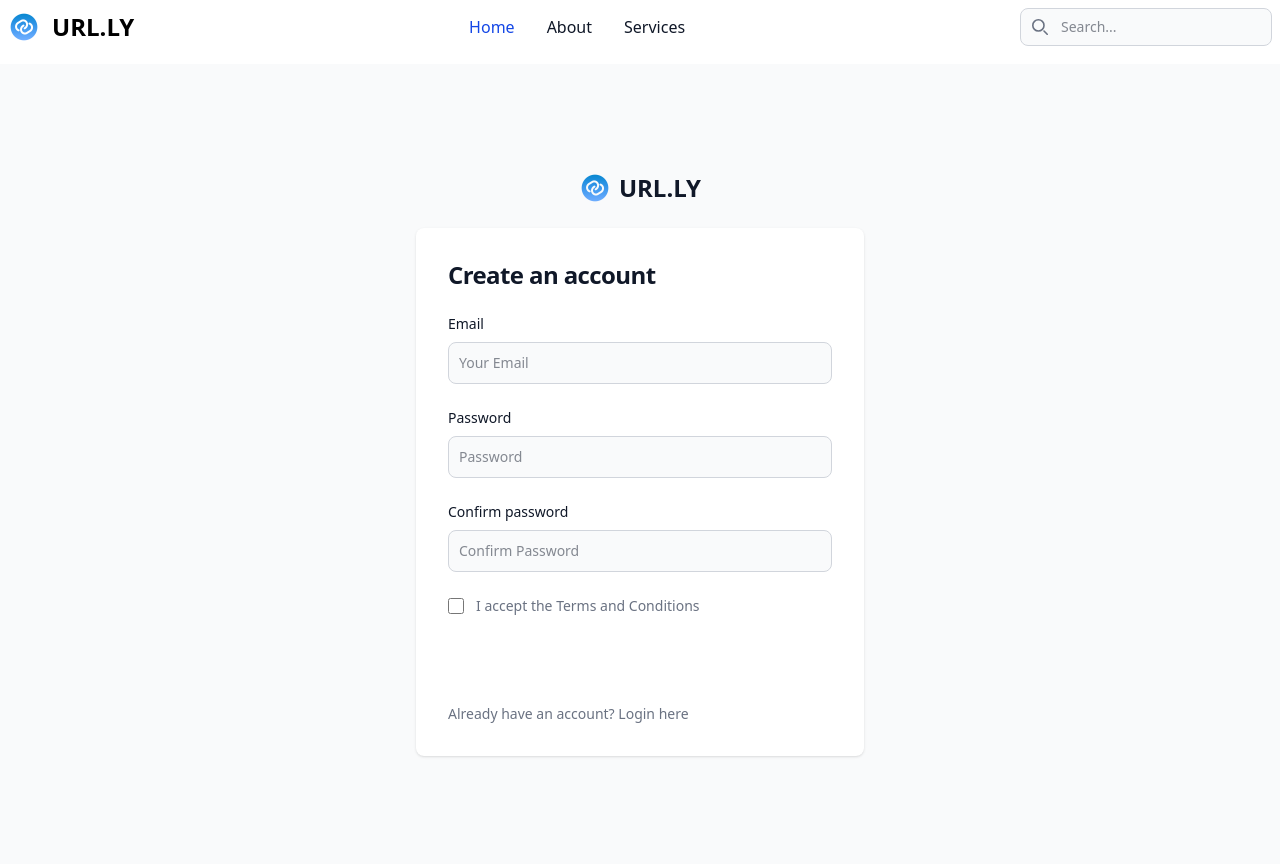
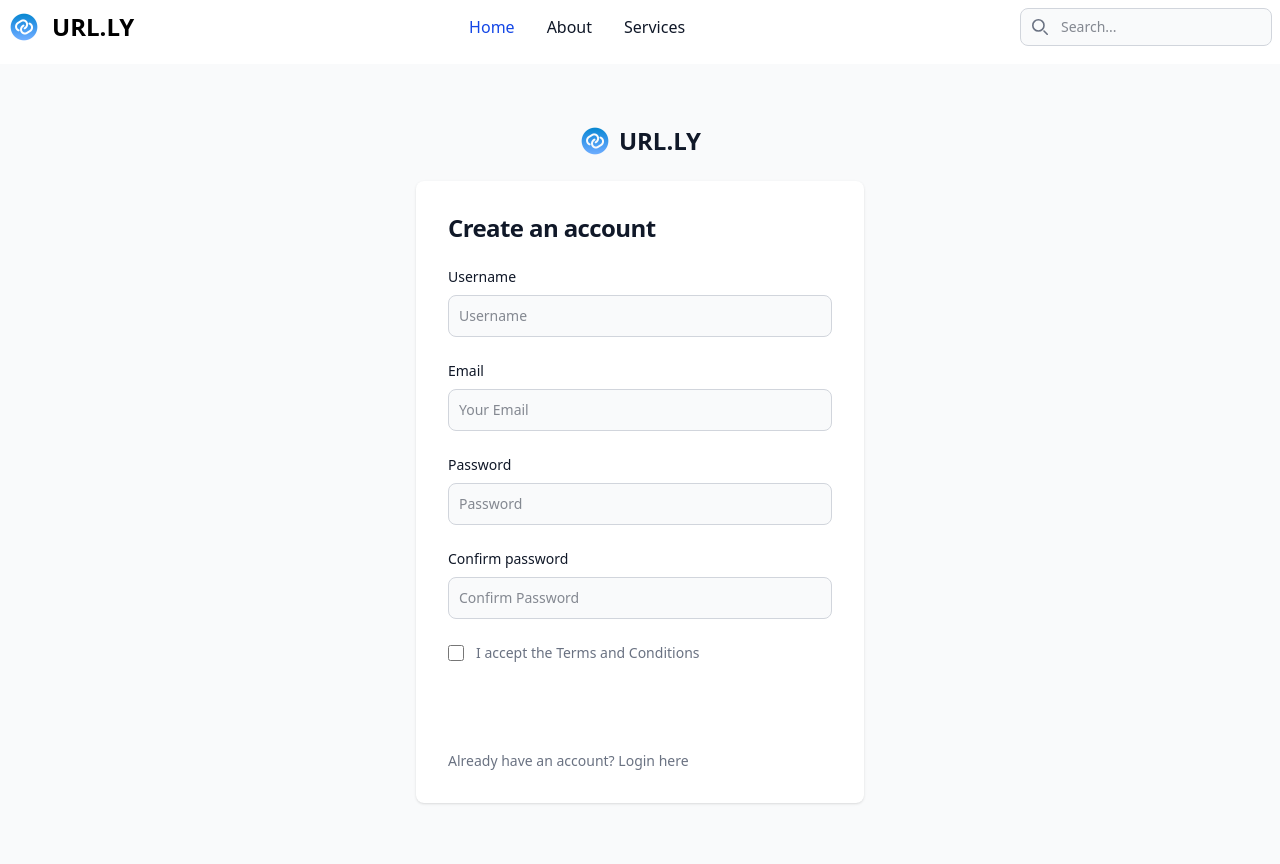
Before and after one commit to Prabhatsingh001/URL.ly, a Django app: page /signup/ in a window 1280 px wide. Run offline with Django 5.2, Linux system fonts and the light colour scheme; some libraries are stand-ins or nearby versions.

Commit message:
functionality improvement

```diff
--- a/UrlShortner/Auth/models.py
+++ b/UrlShortner/Auth/models.py
@@ -8,6 +8,12 @@ class CustomUser(AbstractUser):
     email = models.EmailField(_("email address"), unique=True)
     phone_number = models.CharField(max_length=15, blank=True, null=True)
     date_of_birth = models.DateField(blank=True, null=True)
+    created_at = models.DateTimeField(auto_now_add=True)
+    updated_at = models.DateTimeField(auto_now=True)
+    last_login = models.DateTimeField(auto_now=True)
+    is_active = models.BooleanField(default=True)
+    is_staff = models.BooleanField(default=False)
+    is_verified = models.BooleanField(default=False)
 
     USERNAME_FIELD = "email"
     REQUIRED_FIELDS = ["username"]
--- a/UrlShortner/Auth/templates/signup.html
+++ b/UrlShortner/Auth/templates/signup.html
@@ -3,7 +3,7 @@
 
 
 {% block content %}
-<section class="bg-gray-50 dark:bg-gray-900">
+<section class="bg-gray-50 dark:bg-gray-300">
     <div class="flex flex-col items-center justify-center px-6 py-8 mx-auto md:h-screen lg:py-0">
         <a href="#" class="flex items-center mb-6 text-2xl font-semibold text-gray-900 dark:text-white">
             <img class="w-8 h-8 mr-2" src="{%static "logo.png" %}" alt="logo">
@@ -15,6 +15,10 @@
                 <form class="space-y-4 md:space-y-6" method="post">
                     {% csrf_token %}
                     <div>
+                        <label for="username" class="block mb-2 text-sm font-medium text-gray-900 dark:text-white">Username</label>
+                        <input type="text" name="username" id="username" class="bg-gray-50 border border-gray-300 text-gray-900 text-sm rounded-lg focus:ring-primary-600 focus:border-primary-600 block w-full p-2.5 dark:bg-gray-700 dark:border-gray-600 dark:placeholder-gray-400 dark:text-white dark:focus:ring-blue-500 dark:focus:border-blue-500" placeholder="Username" required="">
+                    </div>
+                    <div>
                         <label for="email" class="block mb-2 text-sm font-medium text-gray-900 dark:text-white">Email</label>
                         <input type="email" name="email" id="email" class="bg-gray-50 border border-gray-300 text-gray-900 text-sm rounded-lg focus:ring-primary-600 focus:border-primary-600 block w-full p-2.5 dark:bg-gray-700 dark:border-gray-600 dark:placeholder-gray-400 dark:text-white dark:focus:ring-blue-500 dark:focus:border-blue-500" placeholder="Your Email" required="">
                     </div>
@@ -24,7 +28,7 @@
                     </div>
                     <div>
                         <label for="confirm-password" class="block mb-2 text-sm font-medium text-gray-900 dark:text-white">Confirm password</label>
-                        <input type="confirm-password" name="confirm-password" id="confirm-password" placeholder="Confirm Password" class="bg-gray-50 border border-gray-300 text-gray-900 text-sm rounded-lg focus:ring-primary-600 focus:border-primary-600 block w-full p-2.5 dark:bg-gray-700 dark:border-gray-600 dark:placeholder-gray-400 dark:text-white dark:focus:ring-blue-500 dark:focus:border-blue-500" required="">
+                        <input type="password" name="confirm-password" id="confirm-password" placeholder="Confirm Password" class="bg-gray-50 border border-gray-300 text-gray-900 text-sm rounded-lg focus:ring-primary-600 focus:border-primary-600 block w-full p-2.5 dark:bg-gray-700 dark:border-gray-600 dark:placeholder-gray-400 dark:text-white dark:focus:ring-blue-500 dark:focus:border-blue-500" required="">
                     </div>
                     <div class="flex items-start">
                         <div class="flex items-center h-5">
@@ -44,3 +48,17 @@
     </div>
 </section>
 {% endblock %}
+
+<script src="https://cdn.jsdelivr.net/npm/sweetalert2@11"></script>
+<script>
+  window.addEventListener('DOMContentLoaded', function () {
+    const message = document.querySelector('#popup-messages li');
+    if (message) {
+      Swal.fire({
+        text: message.textContent,
+        icon: message.classList.contains('success') ? 'success' : 'info',
+        confirmButtonText: 'OK'
+      });
+    }
+  });
+</script>
--- a/UrlShortner/Auth/urls.py
+++ b/UrlShortner/Auth/urls.py
@@ -2,9 +2,13 @@ from django.urls import path
 from . import views
 
 urlpatterns = [
-    path("", views.home, name="home"),
+    path("", views.index, name="index"),
+    path("home/", views.home, name="home"),
+    path("about/", views.about, name="about"),
+    path("contact/", views.contact, name="contact"),
+    path("signup/", views.signup, name="signup"),
     path("login/", views.login, name="login"),
-    path("signup/", views.signup, name="signup"),
+    path("logout/", views.logout, name="logout"),
     path("profile/", views.profile, name="profile"),
     path("forgot-password/", views.forgot_password, name="forgot_password"),
 ]
--- a/UrlShortner/Auth/views.py
+++ b/UrlShortner/Auth/views.py
@@ -1,6 +1,24 @@
 from django.shortcuts import render
+from django.contrib.auth import get_user_model
+from django.contrib import messages
+from django.shortcuts import redirect
+from django.contrib.auth import authenticate
+from django.contrib.auth.decorators import login_required
 
 # Create your views here.
+User = get_user_model()
+
+
+def index(request):
+    return render(request, "index.html")
+
+
+def about(request):
+    return render(request, "about.html")
+
+
+def contact(request):
+    return render(request, "contact.html")
 
 
 def home(request):
@@ -8,13 +26,77 @@ def home(request):
 
 
 def login(request):
+    if request.method == "POST":
+        email = request.POST["email"]
+        password = request.POST["password"]
+        user = authenticate(request, username=email, password=password)
+        if user is not None:
+            messages.success(request, "Login Successful")
+            return redirect("home")
+        # if user is not None:
+        #     if user.check_password(password):
+        #         messages.success(request, "Login Successful")
+        #         return redirect("home")
+        #     else:
+        #         messages.error(request, "invalid password")
+        #         return redirect("login")
+        else:
+            messages.error(request, "user does not exist")
+            return redirect("login")
     return render(request, "login.html")
 
 
 def signup(request):
+    if request.method == "POST":
+        username = request.POST.get("username")
+        email = request.POST.get("email")
+        password = request.POST.get("password")
+        password2 = request.POST.get("confirm-password")
+
+        if password != password2:
+            messages.error(request, "passwords do not match")
+            return redirect("signup")
+
+        if User.objects.filter(email=email).exists():
+            messages.error(request, "email already exists")
+            return redirect("signup")
+
+        if User.objects.filter(username=username).exists():
+            messages.error(request, "username already exists")
+            return redirect("signup")
+
+        if len(password) < 8:
+            messages.error(request, "password must be at least 8 characters")
+            return redirect("signup")
+
+        if len(username) < 4:
+            messages.error(request, "username must be at least 4 characters")
+            return redirect("signup")
+
+        if len(username) > 20:
+            messages.error(request, "username must be at most 20 characters")
+            return redirect("signup")
+
+        if len(password) > 20:
+            messages.error(request, "password must be at most 20 characters")
+            return redirect("signup")
+
+        user = User.objects.create_user(
+            username=username,
+            email=email,
+            password=password,
+        )
+        user.save()
+        messages.success(request, "User created successfully")
+        return redirect("login")
     return render(request, "signup.html")
 
 
+def logout(request):
+    return render(request, "logout.html")
+
+
+@login_required(login_url="login")
 def profile(request):
     return render(request, "profile.html")
 
--- a/UrlShortner/templates/layout.html
+++ b/UrlShortner/templates/layout.html
@@ -8,7 +8,7 @@
     <title></title>
     {% tailwind_css %}
 </head>
-<body class="dark:bg-gray-900 dark:text-white pt-16">
+<body class="dark:bg-gray-100 dark:text-white pt-16">
   <nav class="bg-white/30 backdrop-blur-md border-gray-200 dark:bg-gray-900 fixed top-0 w-full z-50">
     <div class="max-w-screen-xl flex flex-wrap items-center justify-between mx-auto p-2">
       <a href="#" class="flex items-center space-x-3 rtl:space-x-reverse">
@@ -63,6 +63,13 @@
   </div>
 </nav>
 <div class="container mx-auto">
+    {% if messages %}
+      <ul id="popup-messages">
+      {% for message in messages %}
+        <li class="message {{ message.tags }}">{{ message }}</li>
+      {% endfor %}
+    </ul>
+      {% endif %}
     {% block content %}
     {% endblock %}
 </div>
--- a/UrlShortner/theme/static/css/dist/styles.css
+++ b/UrlShortner/theme/static/css/dist/styles.css
@@ -8,18 +8,10 @@
     --font-serif: ui-serif, Georgia, Cambria, "Times New Roman", Times, serif;
     --font-mono: ui-monospace, SFMono-Regular, Menlo, Monaco, Consolas, "Liberation Mono",
       "Courier New", monospace;
-    --color-blue-100: oklch(93.2% 0.032 255.585);
-    --color-blue-200: oklch(88.2% 0.059 254.128);
     --color-blue-500: oklch(62.3% 0.214 259.815);
     --color-blue-600: oklch(54.6% 0.245 262.881);
     --color-blue-700: oklch(48.8% 0.243 264.376);
-    --color-purple-50: oklch(97.7% 0.014 308.299);
-    --color-purple-400: oklch(71.4% 0.203 305.504);
-    --color-purple-600: oklch(55.8% 0.288 302.321);
-    --color-slate-50: oklch(98.4% 0.003 247.858);
-    --color-slate-100: oklch(96.8% 0.007 247.896);
     --color-slate-300: oklch(86.9% 0.022 252.894);
-    --color-slate-500: oklch(55.4% 0.046 257.417);
     --color-slate-800: oklch(27.9% 0.041 260.031);
     --color-slate-900: oklch(20.8% 0.042 265.755);
     --color-gray-50: oklch(98.5% 0.002 247.839);
@@ -37,9 +29,7 @@
     --breakpoint-xl: 80rem;
     --container-md: 28rem;
     --container-lg: 32rem;
-    --container-xl: 36rem;
     --container-6xl: 72rem;
-    --container-7xl: 80rem;
     --text-xs: 0.75rem;
     --text-xs--line-height: calc(1 / 0.75);
     --text-sm: 0.875rem;
@@ -50,8 +40,6 @@
     --text-2xl--line-height: calc(2 / 1.5);
     --text-3xl: 1.875rem;
     --text-3xl--line-height: calc(2.25 / 1.875);
-    --text-4xl: 2.25rem;
-    --text-4xl--line-height: calc(2.5 / 2.25);
     --text-5xl: 3rem;
     --text-5xl--line-height: 1;
     --font-weight-light: 300;
@@ -63,14 +51,11 @@
     --tracking-wide: 0.025em;
     --leading-tight: 1.25;
     --leading-normal: 1.5;
-    --leading-relaxed: 1.625;
     --radius-sm: 0.25rem;
     --radius-md: 0.375rem;
     --radius-lg: 0.5rem;
     --radius-xl: 0.75rem;
     --blur-md: 12px;
-    --default-transition-duration: 150ms;
-    --default-transition-timing-function: cubic-bezier(0.4, 0, 0.2, 1);
     --default-font-family: var(--font-sans);
     --default-mono-font-family: var(--font-mono);
   }
@@ -1303,48 +1033,6 @@
   syntax: "*";
   inherits: false;
   initial-value: solid;
-}
-@property --tw-gradient-position {
-  syntax: "*";
-  inherits: false;
-}
-@property --tw-gradient-from {
-  syntax: "<color>";
-  inherits: false;
-  initial-value: #0000;
-}
-@property --tw-gradient-via {
-  syntax: "<color>";
-  inherits: false;
-  initial-value: #0000;
-}
-@property --tw-gradient-to {
-  syntax: "<color>";
-  inherits: false;
-  initial-value: #0000;
-}
-@property --tw-gradient-stops {
-  syntax: "*";
-  inherits: false;
-}
-@property --tw-gradient-via-stops {
-  syntax: "*";
-  inherits: false;
-}
-@property --tw-gradient-from-position {
-  syntax: "<length-percentage>";
-  inherits: false;
-  initial-value: 0%;
-}
-@property --tw-gradient-via-position {
-  syntax: "<length-percentage>";
-  inherits: false;
-  initial-value: 50%;
-}
-@property --tw-gradient-to-position {
-  syntax: "<length-percentage>";
-  inherits: false;
-  initial-value: 100%;
 }
 @property --tw-leading {
   syntax: "*";
@@ -1464,11 +1152,6 @@
   syntax: "*";
   inherits: false;
 }
-@property --tw-content {
-  syntax: "*";
-  initial-value: "";
-  inherits: false;
-}
 @layer properties {
   @supports ((-webkit-hyphens: none) and (not (margin-trim: inline))) or ((-moz-orient: inline) and (not (color:rgb(from red r g b)))) {
     *, ::before, ::after, ::backdrop {
@@ -1480,15 +1163,6 @@
       --tw-space-y-reverse: 0;
       --tw-space-x-reverse: 0;
       --tw-border-style: solid;
-      --tw-gradient-position: initial;
-      --tw-gradient-from: #0000;
-      --tw-gradient-via: #0000;
-      --tw-gradient-to: #0000;
-      --tw-gradient-stops: initial;
-      --tw-gradient-via-stops: initial;
-      --tw-gradient-from-position: 0%;
-      --tw-gradient-via-position: 50%;
-      --tw-gradient-to-position: 100%;
       --tw-leading: initial;
       --tw-font-weight: initial;
       --tw-tracking: initial;
@@ -1516,7 +1190,6 @@
       --tw-backdrop-opacity: initial;
       --tw-backdrop-saturate: initial;
       --tw-backdrop-sepia: initial;
-      --tw-content: "";
     }
   }
 }
```
Also changed, not shown: other parts of UrlShortner/theme/static/css/dist/styles.css (+10 -265 lines), UrlShortner/Auth/admin.py (+19 -2 lines), UrlShortner/Auth/templates/index.html (added, +15 -0 lines), UrlShortner/Auth/templates/login.html (+6 -6 lines), UrlShortner/Auth/migrations/0001_initial.py, UrlShortner/Auth/templates/about.html (added), UrlShortner/Auth/templates/contact.html (added).
